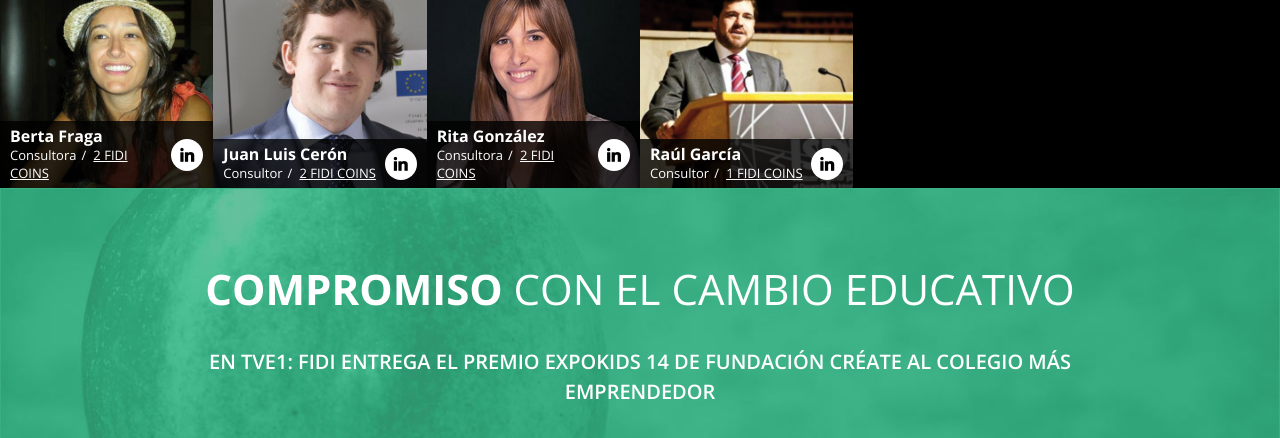
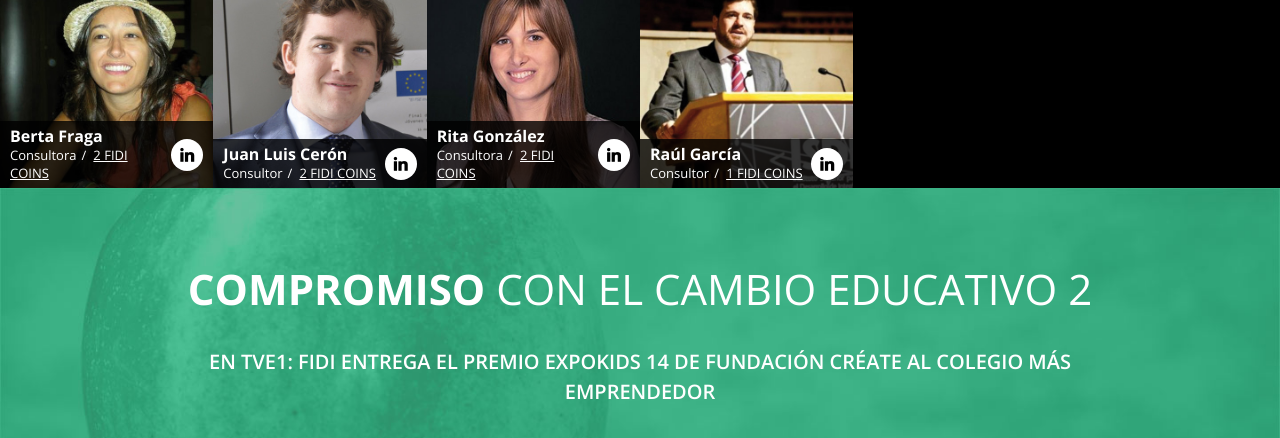
Before and after one commit to isdi-edu/fidi, a Jekyll site: the page built from index.html, in a window 1280 px wide and 900 px high, scrolled down 1842 px, cut to the strip 0-438 px from the top of the window. Built offline with Jekyll 4.4.1, drawn with Linux system fonts in a browser that asks for light colours; some web fonts are replaced.

Commit message:
Updated compromiso.liquid

```diff
--- a/_includes/secciones/compromiso.liquid
+++ b/_includes/secciones/compromiso.liquid
@@ -1,5 +1,5 @@
 <div class="seccion__titulo">
-  <strong>Compromiso</strong> con el cambio educativo
+  <strong>Compromiso</strong> con el cambio educativo 2
 </div>
 
 <div class="seccion__subtitulo">
```
